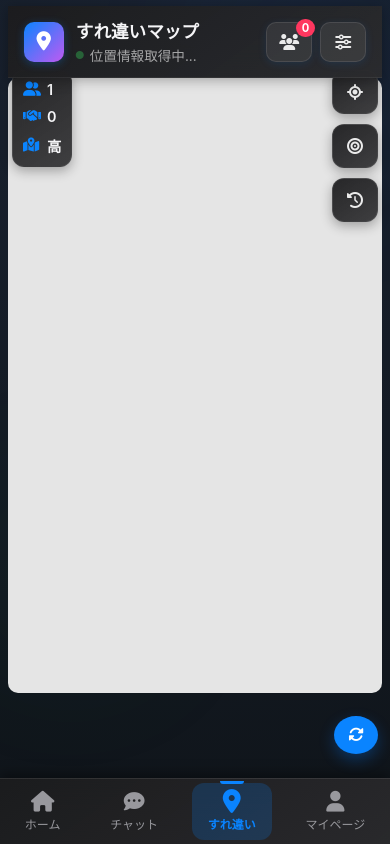
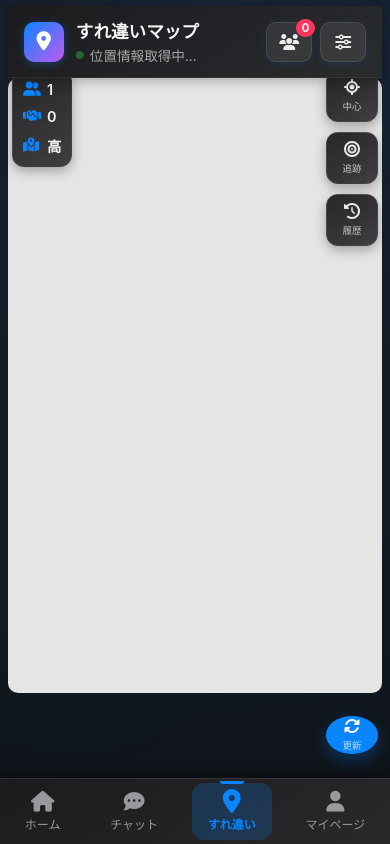
Before and after one commit to the-tsukasa/sure-link, a website: page public/map.html in a window 390 px wide. Drawn offline with nearby package versions, Linux system fonts and the light colour scheme; no server answers.

Commit message:
按钮调整

```diff
--- a/public/css/map.css
+++ b/public/css/map.css
@@ -336,8 +336,8 @@ body {
 }
 
 .control-btn {
-    width: 48px;
-    height: 48px;
+    min-width: 56px;
+    padding: 10px 12px;
     background: linear-gradient(145deg, rgba(28, 28, 30, 0.95), rgba(44, 44, 46, 0.9));
     -webkit-backdrop-filter: blur(16px);
     backdrop-filter: blur(16px);
@@ -348,15 +348,31 @@ body {
     transition: all 0.3s ease;
     box-shadow: 0 4px 12px rgba(0, 0, 0, 0.3);
     display: flex;
+    flex-direction: column;
     align-items: center;
     justify-content: center;
+    gap: 4px;
+}
+
+.control-btn i {
     font-size: 1.1rem;
+}
+
+.control-btn span {
+    font-size: 0.65rem;
+    color: rgba(255, 255, 255, 0.7);
+    font-weight: 500;
+    white-space: nowrap;
 }
 
 .control-btn:hover {
     background: linear-gradient(145deg, var(--primary), var(--purple));
-    transform: scale(1.1);
+    transform: translateY(-2px);
     box-shadow: 0 6px 16px rgba(10, 132, 255, 0.4);
+}
+
+.control-btn:hover span {
+    color: white;
 }
 
 .control-btn:active {
@@ -747,9 +763,16 @@ body {
     }
 
     .control-btn {
-        width: 44px;
-        height: 44px;
+        min-width: 52px;
+        padding: 8px 10px;
+    }
+
+    .control-btn i {
         font-size: 1rem;
+    }
+
+    .control-btn span {
+        font-size: 0.6rem;
     }
 
     .stats-card {
--- a/public/map.html
+++ b/public/map.html
@@ -14,7 +14,7 @@
     <!-- 样式文件 -->
     <link rel="stylesheet" href="css/style.css?v=2.3.0" />
     <link rel="stylesheet" href="https://unpkg.com/leaflet@1.9.4/dist/leaflet.css" />
-    <link rel="stylesheet" href="css/map.css?v=2.3.0" />
+    <link rel="stylesheet" href="css/map.css?v=2.3.1" />
 
     <!-- JS文件 -->
     <script defer src="/socket.io/socket.io.js"></script>
@@ -61,15 +61,19 @@
     <div class="map-controls">
         <button class="control-btn" id="scanBtn" title="位置を更新">
             <i class="fas fa-rotate"></i>
+            <span>更新</span>
         </button>
         <button class="control-btn" onclick="centerMap()" title="現在地に移動">
             <i class="fas fa-location-crosshairs"></i>
+            <span>中心</span>
         </button>
         <button class="control-btn" onclick="toggleTracking()" title="追跡モード">
             <i class="fas fa-bullseye"></i>
+            <span>追跡</span>
         </button>
         <button class="control-btn" onclick="viewEncounterHistory()" title="履歴を表示">
             <i class="fas fa-clock-rotate-left"></i>
+            <span>履歴</span>
         </button>
     </div>
 
--- a/public/sw.js
+++ b/public/sw.js
@@ -1,5 +1,5 @@
 // ========== sw.js ==========
-const CACHE_NAME = "surelink-v10"; // ← 每次更新时改版本号 (2.3.1 - Chat页面配色优化)
+const CACHE_NAME = "surelink-v11"; // ← 每次更新时改版本号 (2.3.2 - 按钮添加文字标签)
 
 const URLS_TO_CACHE = [
     "/",
```
Also changed, not shown: public/chat.html (+5 -1 lines), public/css/chat.css (+28 -6 lines).
